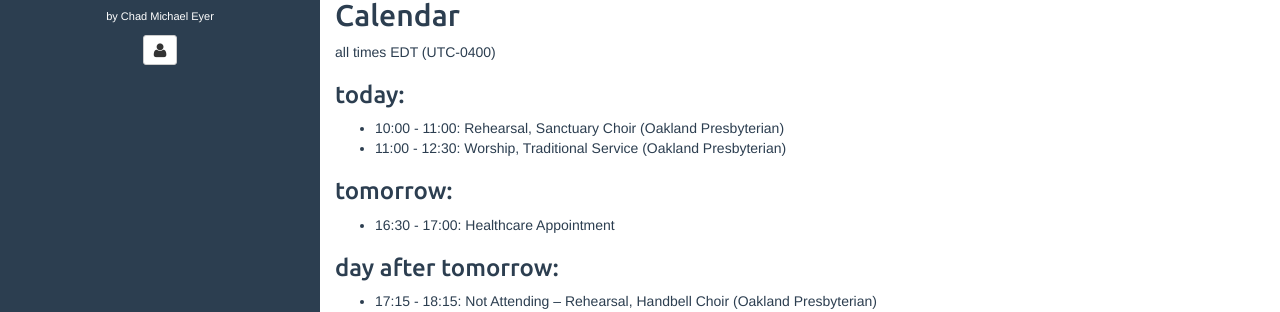
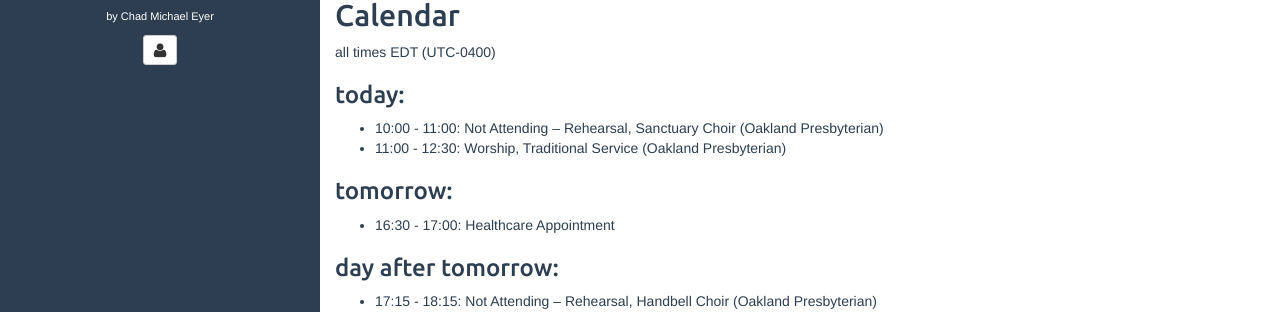
Before and after one commit to chadmichaeleyer/chadmichaeleyer.github.io, a Jekyll site: the page built from about.md, in a window 1280 px wide and 900 px high, scrolled down 1110 px. Shown: the part 325-637 px from the top of the window. Built offline with Jekyll 4.4.1, drawn with Linux system fonts in a browser that asks for light colours.

Commit message:
calendar update

```diff
--- a/calendar-year.markdown
+++ b/calendar-year.markdown
@@ -2,7 +2,7 @@ all times EDT (UTC-0400)
 
 ### 2017-08-06 (Sun):
 
-* 10:00 - 11:00: Rehearsal, Sanctuary Choir (Oakland Presbyterian)
+* 10:00 - 11:00: Not Attending – Rehearsal, Sanctuary Choir (Oakland Presbyterian)
 * 11:00 - 12:30: Worship, Traditional Service (Oakland Presbyterian)
 
 ### 2017-08-07 (Mon):
--- a/calendar.markdown
+++ b/calendar.markdown
@@ -2,7 +2,7 @@ all times EDT (UTC-0400)
 
 ### today:
 
-* 10:00 - 11:00: Rehearsal, Sanctuary Choir (Oakland Presbyterian)
+* 10:00 - 11:00: Not Attending – Rehearsal, Sanctuary Choir (Oakland Presbyterian)
 * 11:00 - 12:30: Worship, Traditional Service (Oakland Presbyterian)
 
 ### tomorrow:
```
